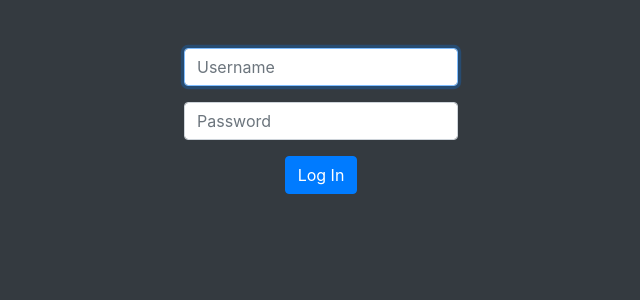
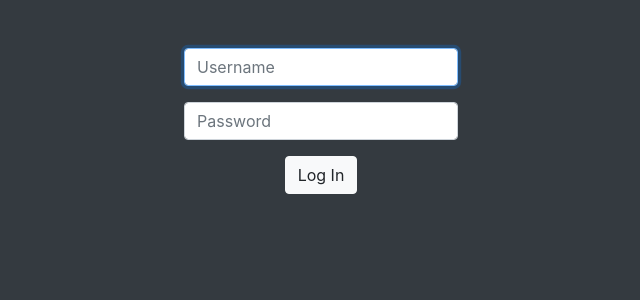
Before and after one commit to davidlpc1/Youtube_Ead, a Flask app: page /login in a window 1280 px wide. Shown: the part 76-376 px from the top of the page, without its empty margins (319-959 px from the left). Run offline with Flask 2, Linux system fonts and the light colour scheme; some libraries are stand-ins or nearby versions.

Commit message:
Updating READEM.md

```diff
--- a/templates/login.html
+++ b/templates/login.html
@@ -12,6 +12,6 @@
         <div class="form-group">
             <input class="form-control" name="password" placeholder="Password" type="password">
         </div>
-        <button class="btn btn-primary" type="submit">Log In</button>
+        <button class="btn btn-light" type="submit">Log In</button>
     </form>
 {% endblock %}
```
Also changed, not shown: README.md.
